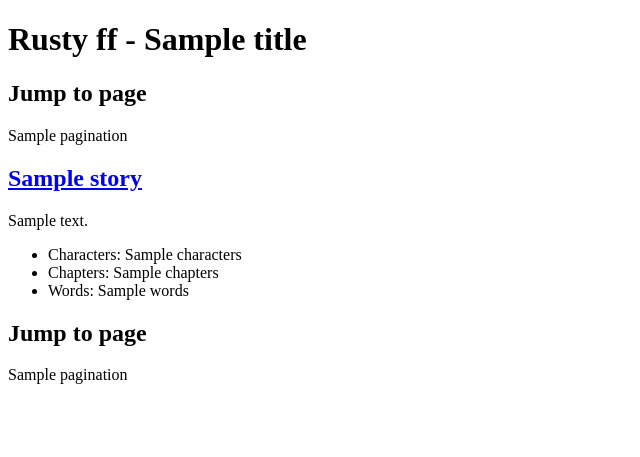
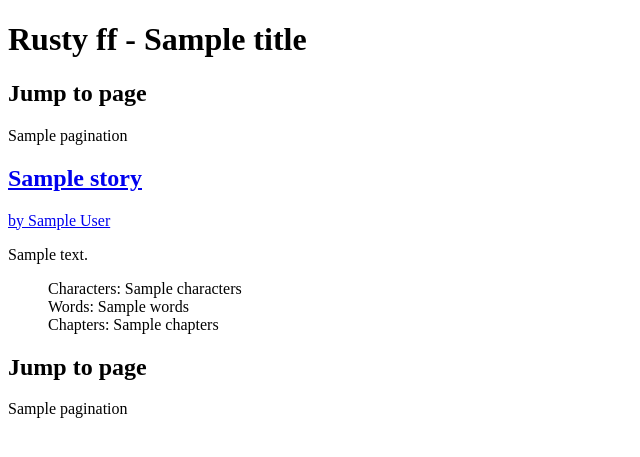
Before and after one commit to daiverd/rusty-ff, a Flask app: template templates/index.html in a window 1280 px wide. Shown: the top 457 px of the page, without its empty margins (0-640 px from the left). Run offline with Flask 2, Linux system fonts and the light colour scheme; the template is opened without the code that fills it: most values are stand-ins (such as "Sample title", 1, 10 or a date in 2020).

Commit message:
refine the templates

```diff
--- a/templates/layout.html
+++ b/templates/layout.html
@@ -1,13 +1,14 @@
 {% macro show_stories(stories) %}
   {% for story in stories %}
   <h2><a href="{{ story.url }}">{{story.title }}</a></h2>
+  <p><a href="{{ story.author_url }}">by {{ story.author }}</a></p>
   <p>{{ story.description }}
-  <ul>
+  <ul style="list-style:none">
   {% if story.characters %}
   <li>Characters: {{ story.characters }}
   {% endif %}
-  <li>Chapters: {{ story.chapters }}</li>
-  <li>Words: {{ story.words }}</li>
+    <li>Words: {{ story.words }}</li>
+	<li>Chapters: {{ story.chapters }}</li>
   </ul>
   {% endfor %}
 {% endmacro %}
```
